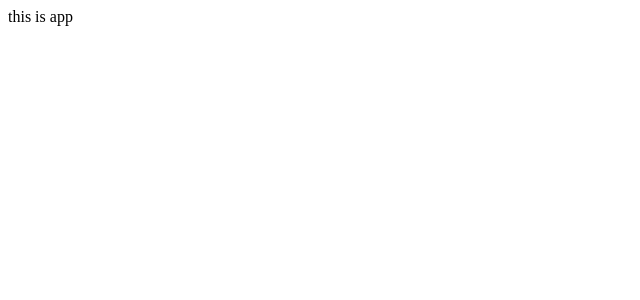
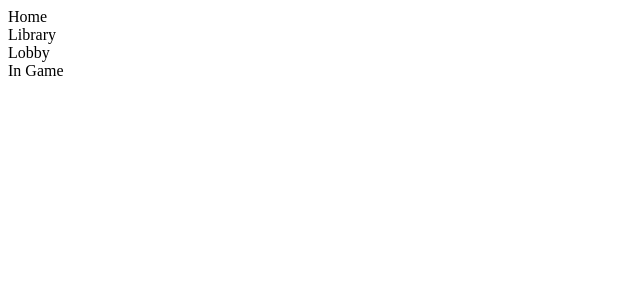
Before and after one commit to daurham/1000BlankWhiteCards, a React app: page / in a window 1280 px wide. Shown: the top 300 px of the page, without its empty margins (0-640 px from the left). Built offline with nearby package versions, Linux system fonts and the light colour scheme; the HTML template or start-up script is replaced by a standard one.

Commit message:
added skeleton code to app

```diff
--- a/client/src/components/App.jsx
+++ b/client/src/components/App.jsx
@@ -1,7 +1,16 @@
 import React from 'react';
+import Home from './Home';
+import Library from './Library';
+import InGame from './InGame';
+import Lobby from './Lobby';
 
 export default function App() {
   return (
-    <div>this is app</div>
+    <div>
+      <Home />
+      <Library />
+      <Lobby />
+      <InGame />
+    </div>
   );
 };
--- /dev/null
+++ b/client/src/components/Home.jsx
@@ -0,0 +1,8 @@
+import React from 'react';
+
+
+export default function Home() {
+  return (
+    <div>Home</div>
+  );
+}
--- /dev/null
+++ b/client/src/components/InGame.jsx
@@ -0,0 +1,8 @@
+import React from 'react';
+
+
+export default function InGame() {
+  return (
+    <div>In Game</div>
+  );
+}
--- /dev/null
+++ b/client/src/components/Library.jsx
@@ -0,0 +1,8 @@
+import React, {useState} from 'react';
+
+
+export default function Library() {
+  return (
+    <div>Library</div>
+  )
+}
--- /dev/null
+++ b/client/src/components/Lobby.jsx
@@ -0,0 +1,9 @@
+import React from 'react';
+
+
+export default function Lobby() {
+
+  return (
+  <div>Lobby</div>
+  );
+}
--- a/package.json
+++ b/package.json
@@ -39,6 +39,7 @@
     "axios": "^0.26.1",
     "express": "^4.17.3",
     "react": "^17.0.2",
-    "react-dom": "^17.0.2"
+    "react-dom": "^17.0.2",
+    "react-router-dom": "^6.2.2"
   }
 }
--- a/webpack.config.js
+++ b/webpack.config.js
@@ -42,5 +42,8 @@ module.exports = {
         ],
       },
     ],
-  }
+  },
+  resolve: {
+    extensions: ['.js', '.jsx'],
+  },
 };
```
Also changed, not shown: client/src/UseContext.jsx (added, +35 -0 lines), 2 other files (tests, documents, lock files or other folders).
